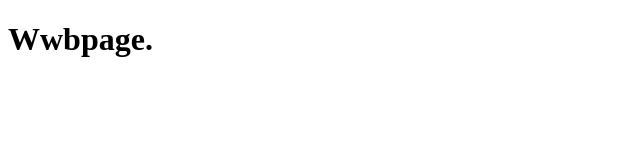
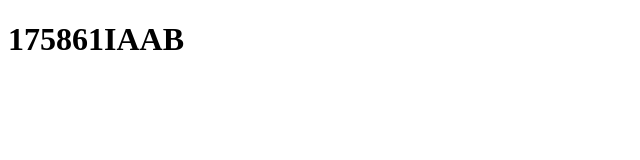
Before and after one commit to makokk/ITI0101, a plain HTML site: page index.html in a window 1280 px wide. Shown: the whole page, without its empty margins (0-640 px from the left). Drawn offline with Linux system fonts and the light colour scheme.

Commit message:
Update index.html

```diff
--- a/index.html
+++ b/index.html
@@ -4,6 +4,6 @@
         <title>ITI0101</title>
     </head>
     <body>
-        <h1>Wwbpage.</h1>
+        <h1>175861IAAB</h1>
     </body>
 </html>
```
